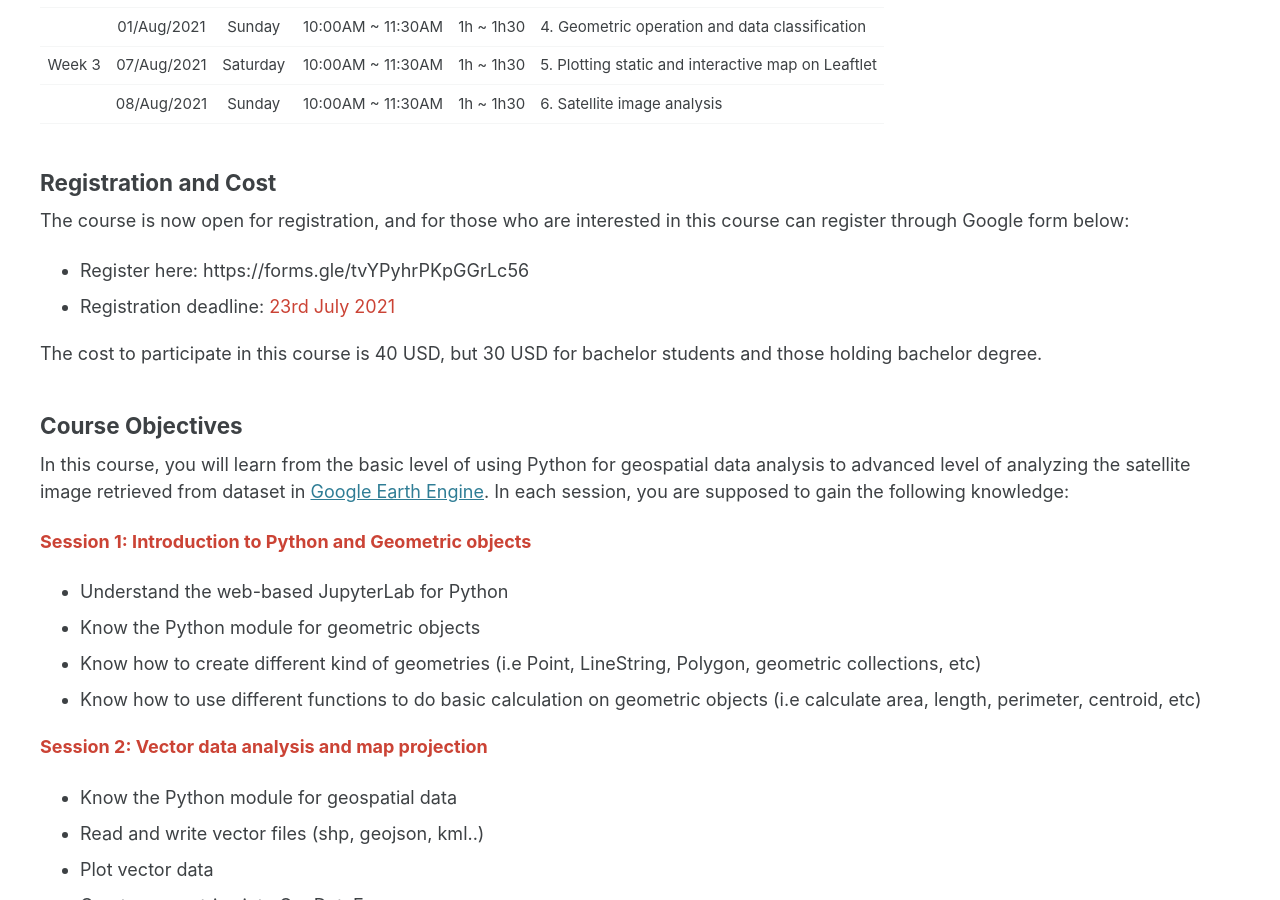
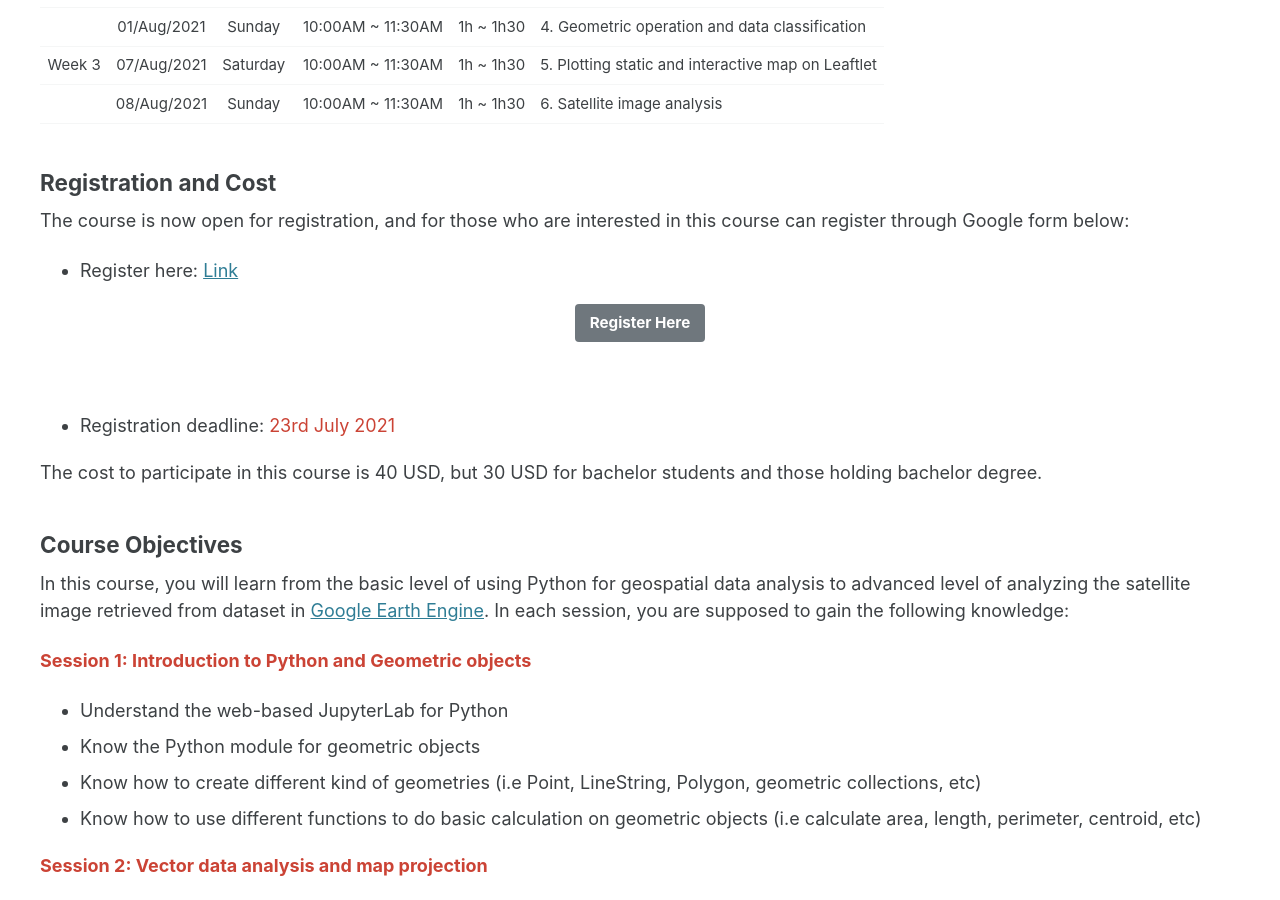
Before and after one commit to GeoSpatialyst/homepage, a Jekyll site: the page built from _pages/course.md, in a window 1280 px wide and 900 px high, scrolled down 1517 px. Built offline with Jekyll 4.4.1, drawn with Linux system fonts in a browser that asks for light colours; cached includes are drawn as plain includes; part of the change alters nothing that is shown.

Commit message:
Update course.md

```diff
--- a/_pages/course.md
+++ b/_pages/course.md
@@ -11,15 +11,11 @@ header:
   # - label: "<i class='btn--primary'></i> Course Details"
   #   url: "/course/class-overview/"
 # tagline: "Master your ability in spatial data analysis."
+feature_row1:
+  - url: "https://forms.gle/tvYPyhrPKpGGrLc56"
+    btn_label: "Register Here"
+    btn_class: "btn--primary btn--primary"
 
-iframe_1:
-  - iframe_url: "https://www.youtube.com/embed/A5YyoCKxEOU"
-    # alt: "interactive_map"
-    # title_iframe: "3. Ability to create your own static or interactive map"
-    # excerpt_iframe: 'You can also create both static and interactive map for personal websites or share analyzed data to your friends.'
-    # url_iframe: "https://www.youtube.com/embed/A5YyoCKxEOU"
-    # btn_class: "btn--success btn--small"
-    # btn_label: "Click here to view full map"
 ---
 ### Course Introduction
 <span style="color:#3fa63f">**Geospatial Data Analysis with Python**</span>
@@ -52,7 +48,8 @@ In this course, we will use [JupyterLab](https://jupyterlab.readthedocs.io/en/st
 {: style="text-align: left;"}
 The course is now open for registration, and for those who are interested in this course can register through Google form below:
 {: style="text-align: left;"}
-* Register here: https://forms.gle/tvYPyhrPKpGGrLc56
+* Register here: [Link](https://forms.gle/tvYPyhrPKpGGrLc56)
+{% include feature_row id="feature_row1" type="center" %}
 * Registration deadline: <span style="color:#CB4335">23rd July 2021</span>
 {: style="text-align: left;"}
 
```
